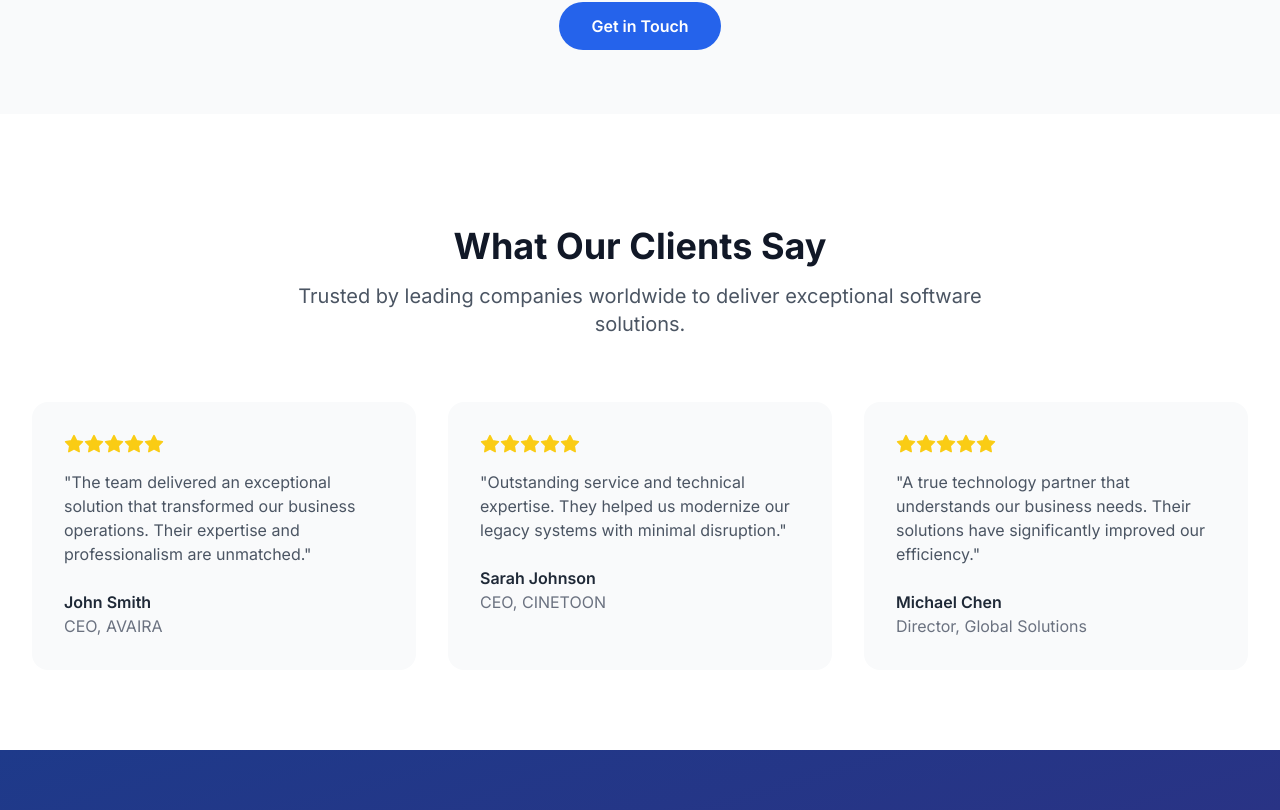
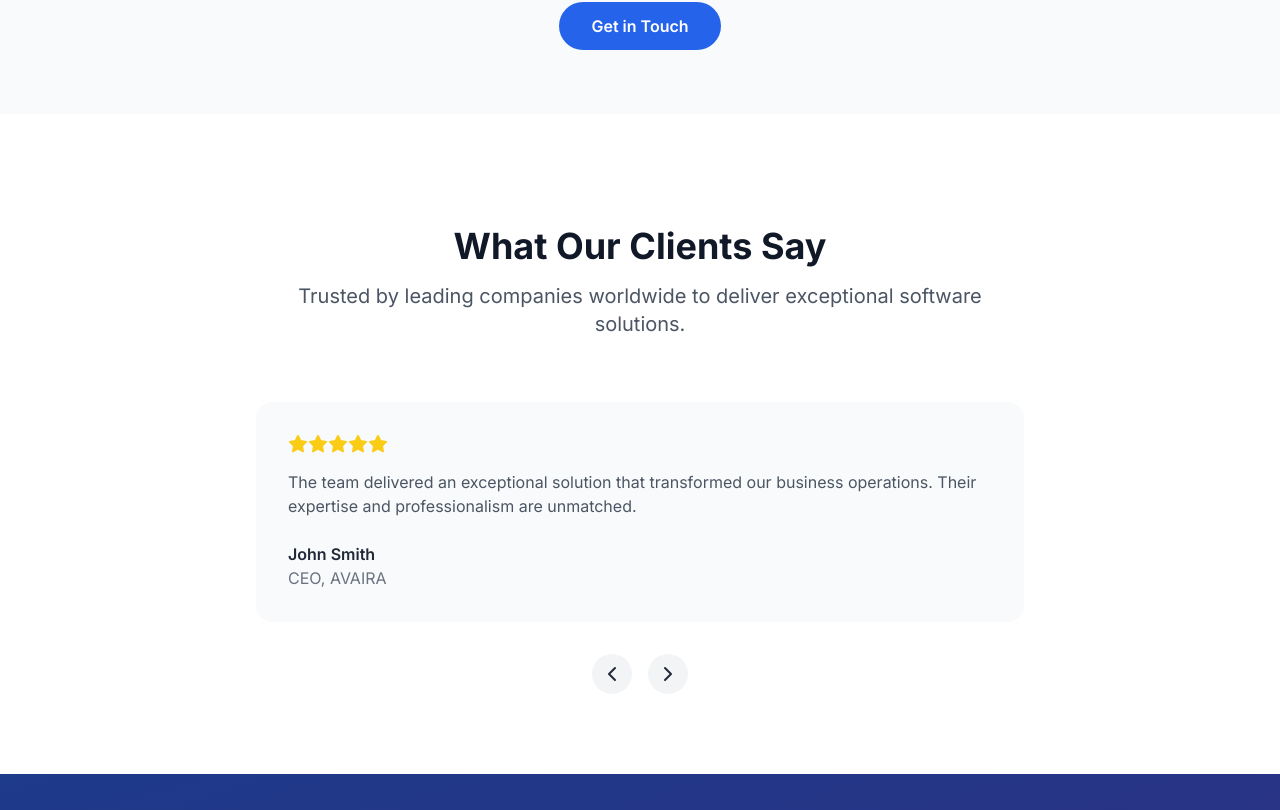
Before and after one commit to ChamithuRuberu/revolvIt, a Next.js app: page / in a window 1280 px wide. Shown: the part 2730-3540 px from the top of the page. Built offline with nearby package versions, Linux system fonts and the light colour scheme.

Commit message:
testimonals updated

```diff
--- /dev/null
+++ b/app/components/Testimonials.tsx
@@ -0,0 +1,90 @@
+'use client';
+
+import { useState } from 'react';
+import { Star, ChevronLeft, ChevronRight } from 'lucide-react';
+
+const testimonials = [
+  {
+    rating: 5,
+    text: "The team delivered an exceptional solution that transformed our business operations. Their expertise and professionalism are unmatched.",
+    name: "John Smith",
+    role: "CEO, AVAIRA"
+  },
+  {
+    rating: 5,
+    text: "The team behind Cinetoon's website did an outstanding job! They delivered a fast, responsive, and visually appealing site that perfectly represents our brand. Communication was smooth, Highly recommended for web design and development!",
+    name: "Mr. Thathsara Dananjana",
+    role: "CEO, CINETOON"
+  },
+  {
+    rating: 5,
+    text: "A true technology partner that understands our business needs. Their solutions have significantly improved our efficiency.",
+    name: "Michael Chen",
+    role: "Director, Global Solutions"
+  }
+];
+
+const TestimonialCard = ({ testimonial }: { testimonial: { rating: number, text: string, name: string, role: string } }) => {
+  return (
+    <div className="bg-gray-50 p-8 rounded-2xl hover:shadow-lg transition-shadow duration-300">
+      <div className="flex items-center mb-4">
+        {[...Array(testimonial.rating)].map((_, i) => (
+          <Star key={i} className="h-5 w-5 text-yellow-400 fill-current" />
+        ))}
+      </div>
+      <p className="text-gray-600 mb-6">{testimonial.text}</p>
+      <div className="font-semibold">{testimonial.name}</div>
+      <div className="text-gray-500">{testimonial.role}</div>
+    </div>
+  );
+};
+
+export default function Testimonials() {
+  const [currentIndex, setCurrentIndex] = useState(0);
+
+  const nextTestimonial = () => {
+    setCurrentIndex((prevIndex) => (prevIndex + 1) % testimonials.length);
+  };
+
+  const prevTestimonial = () => {
+    setCurrentIndex((prevIndex) => (prevIndex - 1 + testimonials.length) % testimonials.length);
+  };
+
+  return (
+    <section className="py-20 bg-white">
+      <div className="max-w-7xl mx-auto px-4 sm:px-6 lg:px-8 text-gray-800">
+        <div className="text-center mb-16">
+          <h2 className="text-3xl md:text-4xl font-bold text-gray-900 mb-4">
+            What Our Clients Say
+          </h2>
+          <p className="text-xl text-gray-600 max-w-3xl mx-auto">
+            Trusted by leading companies worldwide to deliver exceptional software solutions.
+          </p>
+        </div>
+
+        <div className="relative">
+          <div className="max-w-3xl mx-auto">
+            <TestimonialCard testimonial={testimonials[currentIndex]} />
+          </div>
+
+          <div className="flex justify-center items-center mt-8 gap-4">
+            <button
+              onClick={prevTestimonial}
+              className="p-2 rounded-full bg-gray-100 hover:bg-gray-200 transition-colors"
+              aria-label="Previous testimonial"
+            >
+              <ChevronLeft className="h-6 w-6" />
+            </button>
+            <button
+              onClick={nextTestimonial}
+              className="p-2 rounded-full bg-gray-100 hover:bg-gray-200 transition-colors"
+              aria-label="Next testimonial"
+            >
+              <ChevronRight className="h-6 w-6" />
+            </button>
+          </div>
+        </div>
+      </div>
+    </section>
+  );
+}
--- a/app/page.tsx
+++ b/app/page.tsx
@@ -1,7 +1,8 @@
 import Image from 'next/image';
 import Link from 'next/link';
-import { ArrowRight, Code, Layout, Server, Cpu, Cloud, Shield, Zap, Database, Users, CheckCircle2, Star } from 'lucide-react';
+import { ArrowRight, Code, Layout, Server, Cpu, Cloud, Shield, Zap, Database, Users, CheckCircle2 } from 'lucide-react';
 import Services from './components/Services';
+import Testimonials from './components/Testimonials';
 
 export default function Home() {
   return (
@@ -85,68 +86,8 @@ export default function Home() {
       {/* Services Section */}
       <Services />
 
-
-
       {/* Testimonials Section */}
-      <section className="py-20 bg-white">
-        <div className="max-w-7xl mx-auto px-4 sm:px-6 lg:px-8 text-gray-800">
-          <div className="text-center mb-16">
-            <h2 className="text-3xl md:text-4xl font-bold text-gray-900 mb-4">
-              What Our Clients Say
-            </h2>
-            <p className="text-xl text-gray-600 max-w-3xl mx-auto">
-              Trusted by leading companies worldwide to deliver exceptional software solutions.
-            </p>
-          </div>
-
-          <div className="grid grid-cols-1 md:grid-cols-2 lg:grid-cols-3 gap-8">
-            <div className="bg-gray-50 p-8 rounded-2xl">
-              <div className="flex items-center mb-4">
-                <Star className="h-5 w-5 text-yellow-400 fill-current" />
-                <Star className="h-5 w-5 text-yellow-400 fill-current" />
-                <Star className="h-5 w-5 text-yellow-400 fill-current" />
-                <Star className="h-5 w-5 text-yellow-400 fill-current" />
-                <Star className="h-5 w-5 text-yellow-400 fill-current" />
-              </div>
-              <p className="text-gray-600 mb-6">
-                "The team delivered an exceptional solution that transformed our business operations. Their expertise and professionalism are unmatched."
-              </p>
-              <div className="font-semibold">John Smith</div>
-              <div className="text-gray-500">CEO, AVAIRA</div>
-            </div>
-
-            <div className="bg-gray-50 p-8 rounded-2xl">
-              <div className="flex items-center mb-4">
-                <Star className="h-5 w-5 text-yellow-400 fill-current" />
-                <Star className="h-5 w-5 text-yellow-400 fill-current" />
-                <Star className="h-5 w-5 text-yellow-400 fill-current" />
-                <Star className="h-5 w-5 text-yellow-400 fill-current" />
-                <Star className="h-5 w-5 text-yellow-400 fill-current" />
-              </div>
-              <p className="text-gray-600 mb-6">
-                "Outstanding service and technical expertise. They helped us modernize our legacy systems with minimal disruption."
-              </p>
-              <div className="font-semibold">Sarah Johnson</div>
-              <div className="text-gray-500">CEO, CINETOON</div>
-            </div>
-
-            <div className="bg-gray-50 p-8 rounded-2xl">
-              <div className="flex items-center mb-4">
-                <Star className="h-5 w-5 text-yellow-400 fill-current" />
-                <Star className="h-5 w-5 text-yellow-400 fill-current" />
-                <Star className="h-5 w-5 text-yellow-400 fill-current" />
-                <Star className="h-5 w-5 text-yellow-400 fill-current" />
-                <Star className="h-5 w-5 text-yellow-400 fill-current" />
-              </div>
-              <p className="text-gray-600 mb-6">
-                "A true technology partner that understands our business needs. Their solutions have significantly improved our efficiency."
-              </p>
-              <div className="font-semibold">Michael Chen</div>
-              <div className="text-gray-500">Director, Global Solutions</div>
-            </div>
-          </div>
-        </div>
-      </section>
+      <Testimonials />
 
       {/* CTA Section */}
       <section className="py-20 bg-gradient-to-br from-blue-900 to-indigo-900 text-white">
--- a/package.json
+++ b/package.json
@@ -11,6 +11,7 @@
   "dependencies": {
     "@headlessui/react": "^1.7.18",
     "@heroicons/react": "^2.1.1",
+    "framer-motion": "^12.6.3",
     "lucide-react": "^0.358.0",
     "next": "14.1.3",
     "react": "^18",
```
Also changed, not shown: 1 other file (tests, documents, lock files or other folders).
